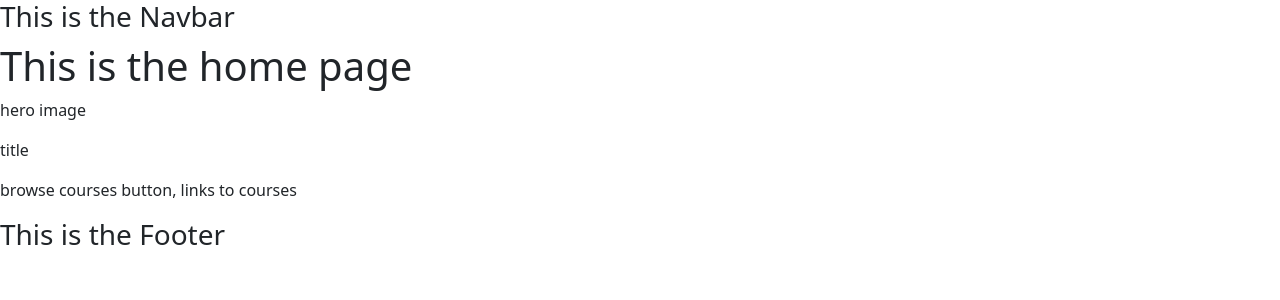
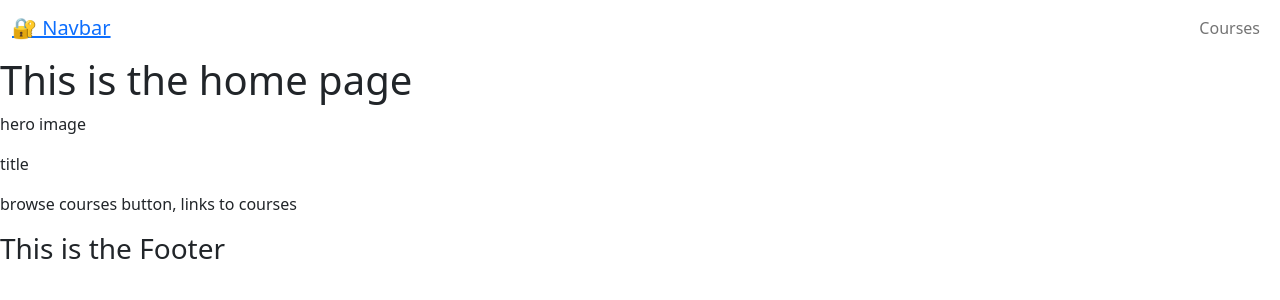
Before and after one commit to tigeryant/sei-project-four-fe, a React (Create React App) app: page / in a window 1280 px wide. Shown: the top 300 px of the page. Built offline with nearby package versions, Linux system fonts and the light colour scheme.

Commit message:
collapsible navbar working

```diff
--- a/src/components/common/Navbar.js
+++ b/src/components/common/Navbar.js
@@ -1,5 +1,29 @@
+import { Link } from 'react-router-dom'
+
 function Navbar() {
-  return <h3>This is the Navbar</h3>
+  return (
+    <nav className="navbar navbar-expand-md navbar-light">
+      <div className="container-xxl">
+        <span className="navbar-brand">
+          <Link to="/">
+            🔐 Navbar
+          </Link>
+        </span>
+        <button className="navbar-toggler" type="button" data-bs-toggle="collapse" data-bs-target="#main-nav" aria-controls="main-nav" aria-expanded="false" aria-label="Toggle navigation">
+          <span className="navbar-toggler-icon"></span>
+        </button>
+
+        <div className="collapse navbar-collapse justify-content-end align-center" id="main-nav">
+          <ul className="navbar-nav">
+            <li className="nav-item">
+              <Link className="nav-link" to="/courses">Courses</Link>
+            </li>
+            {/* add list items here that trigger the register and login links */}
+          </ul>
+        </div>
+      </div>
+    </nav >
+  )
 }
 
 export default Navbar
--- a/src/components/courses/CourseIndex.js
+++ b/src/components/courses/CourseIndex.js
@@ -5,7 +5,6 @@ import CourseCard from './CourseCard'
 function CourseIndex() {
   const [courses, setCourses] = React.useState(null)
 
-  // put a useEffect here that makes an API call
   React.useEffect(() => {
     const getData = async () => {
       try {
```
